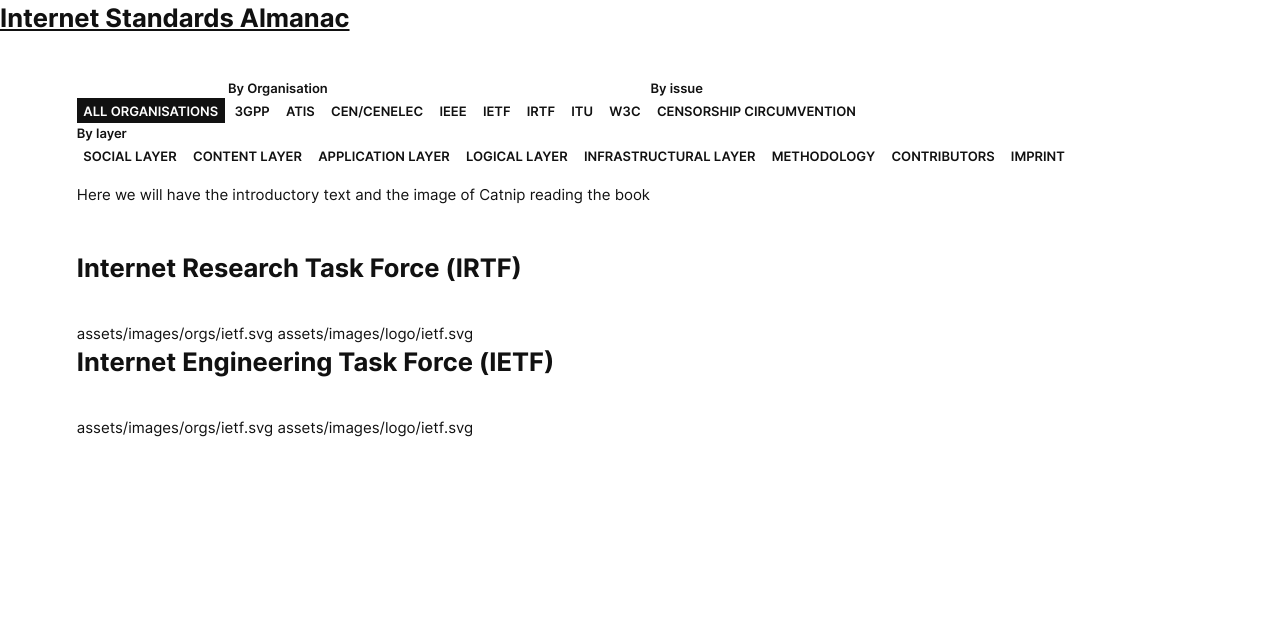
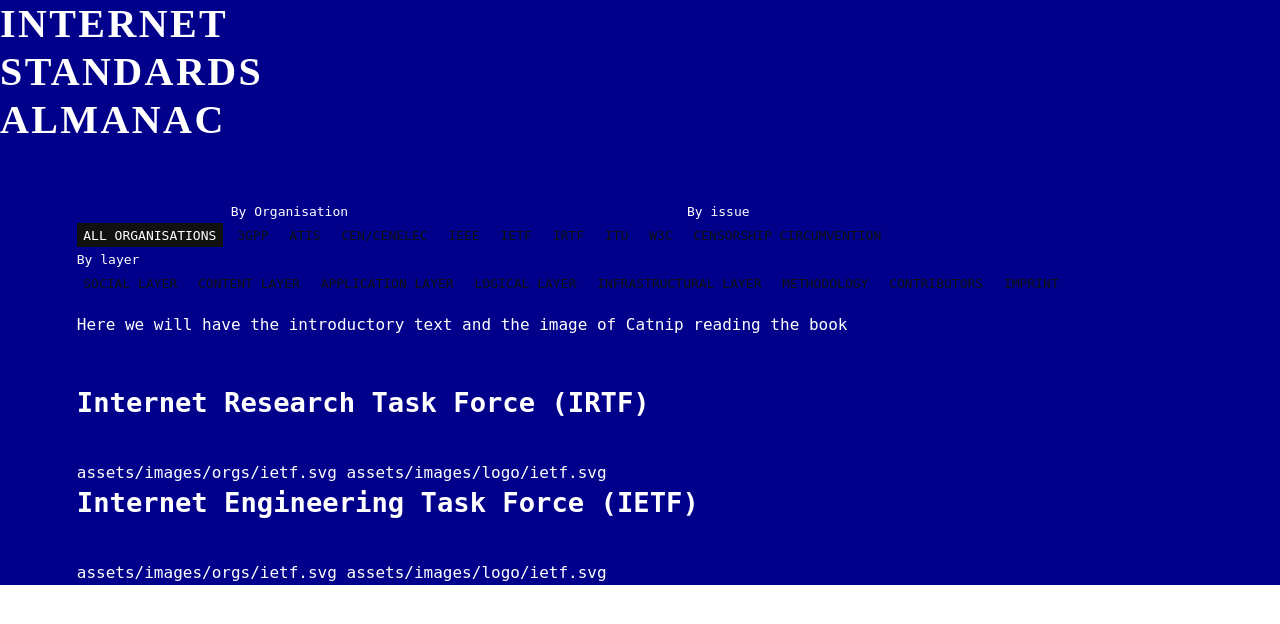
Before and after one commit to u451f/almanac.article19.org, a Jekyll site: the page built from index.html, in a window 1280 px wide. Shown: the top 624 px of the page. Built offline with Jekyll 4.4.1, drawn with Linux system fonts in a browser that asks for light colours; some web fonts are replaced.

Commit message:
new fonts

```diff
--- a/_sass/main.scss
+++ b/_sass/main.scss
@@ -1,52 +1,11 @@
 @font-face {
-  font-family: 'Inter';
-  font-style:  normal;
-  font-weight: 400;
-  font-display: swap;
-  src: url("/assets/css/fonts/Inter-Regular.woff2?v=3.11") format("woff2"),
-       url("/assets/css/fonts/Inter-Regular.woff?v=3.11") format("woff");
+  font-family: 'Georama';
+  src: url("/assets/css/fonts/Georama-VariableFont_wdth,wght.ttf") format("truetype");
 }
 
 @font-face {
-  font-family: 'Inter';
-  font-style:  italic;
-  font-weight: 400;
-  font-display: swap;
-  src: url("/assets/css/fonts/Inter-Italic.woff2?v=3.11") format("woff2"),
-       url("/assets/css/fonts/Inter-Italic.woff?v=3.11") format("woff");
-}
-@font-face {
-  font-family: 'Inter';
-  font-style:  normal;
-  font-weight: 500;
-  font-display: swap;
-  src: url("/assets/css/fonts/Inter-SemiBold.woff2?v=3.11") format("woff2"),
-       url("/assets/css/fonts/Inter-SemiBold.woff?v=3.11") format("woff");
-}
-
-@font-face {
-  font-family: 'Inter';
-  font-style:  normal;
-  font-weight: 600;
-  font-display: swap;
-  src: url("/assets/css/fonts/Inter-Bold.woff2?v=3.11") format("woff2"),
-       url("/assets/css/fonts/Inter-Bold.woff?v=3.11") format("woff");
-}
-@font-face {
-  font-family: 'Inter';
-  font-style:  italic;
-  font-weight: 600;
-  font-display: swap;
-  src: url("/assets/css/fonts/Inter-BoldItalic.woff2?v=3.11") format("woff2"),
-       url("/assets/css/fonts/Inter-BoldItalic.woff?v=3.11") format("woff");
-}
-
-@font-face {
-    font-family: 'caveatbold';
-    src: url('/assets/css/fonts/Caveat-bold-webfont.woff') format('woff');
-    font-weight: normal;
-    font-style: normal;
-
+  font-family: 'Mono';
+  src: url("/assets/css/fonts/RedHatMono-VariableFont_wght.ttf") format("truetype");
 }
 
 * {
@@ -59,9 +18,10 @@
 }
 
 body {
-    font-size: 15px;
+    font-size: 16px;
     line-height: 150%;
-    font-family: "Inter", sans-serif;
+    font-family: "Mono", monospace;
+    font-variation-settings: "wght" 500;
     -webkit-font-smoothing: antialiased;
     -moz-font-smoothing: antialiased;
     font-smoothing: antialiased;
@@ -69,7 +29,8 @@
     font-variant: common-ligatures tabular-nums;
     font-optical-sizing: auto;
     overflow-x: hidden;
-    color: #111;
+    color: #fff;
+    background: darkblue;
     max-width: 1400px;
     margin: auto;
 }
@@ -80,17 +41,15 @@
 
 a {
     outline: none;
-    color: #111;
+    color: #fff;
     transition: 0.5s ease-in-out;
+    text-decoration: underline;
 }
 
 a:hover {
-    text-decoration: underline;
-    color: #111;
 }
 
 #footer, #primary-menu {
-    background: #fff;
     padding: 1.25em 6vw;
     font-size: 13px;
     font-weight: 500;
@@ -145,17 +104,26 @@
     margin-bottom: 1.5em;
 }
 
-h1 {
+#site-title {
+    font-family: "Georama";
+    font-variation-settings: "wght" 100, "wdth" 100;
+    text-transform: uppercase;
+    font-size: 2.5em;
+    word-spacing: 80px;
+    letter-spacing: 0.06em;
+    line-height: 1.2em;
     margin-bottom: 1em;
-    font-size: 1.7em;
-    line-height: 1.4em;
-    display: inline-block;
 }
 
-h1.page-title, .project-title {
-    font-size: 1.7em;
-    margin-bottom: 1.4em;
-    color: #111;
+#site-title a {
+    text-decoration: none;
+    width: min-intrinsic;
+    width: -webkit-min-content;
+    width: -moz-min-content;
+    width: min-content;
+    display: table-caption;
+    display: -ms-grid;
+    -ms-grid-columns: min-content;
 }
 
 h2.title {
@@ -237,7 +205,6 @@
 }
 
 /*************************************
-  Content Homepage
   ***********************************/
 
 .section {
@@ -250,24 +217,28 @@
 }
 
 /*************************************
-  Posts
-  ***********************************/
-.project-full-view.post {
-    max-width: 750px;
-    margin: auto;
+Images
+ ***********************************/
+
+.img-logo {
+
 }
 
-.post.post-excerpt {
-    margin-bottom: 2em;
+.img-logo:hover {
+
 }
 
-.project-info {
-    padding: 0 6vw;
+.img-org {
+
 }
 
-.mobile .project-legend {
-    padding: 0 6vw;
+.img-wg {
+
 }
+
+/*************************************
+ Media queries
+  ***********************************/
 
 @media all and (min-width: 641px) {
 }
```
